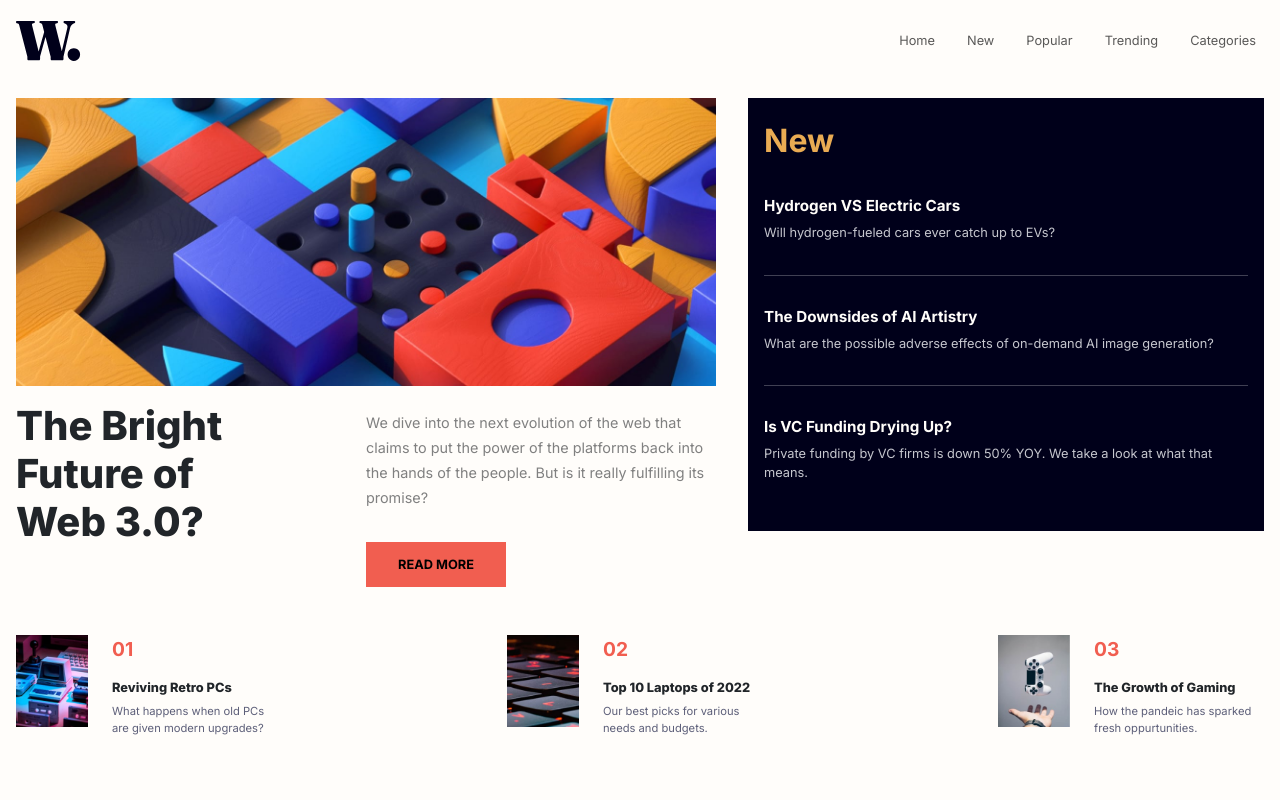
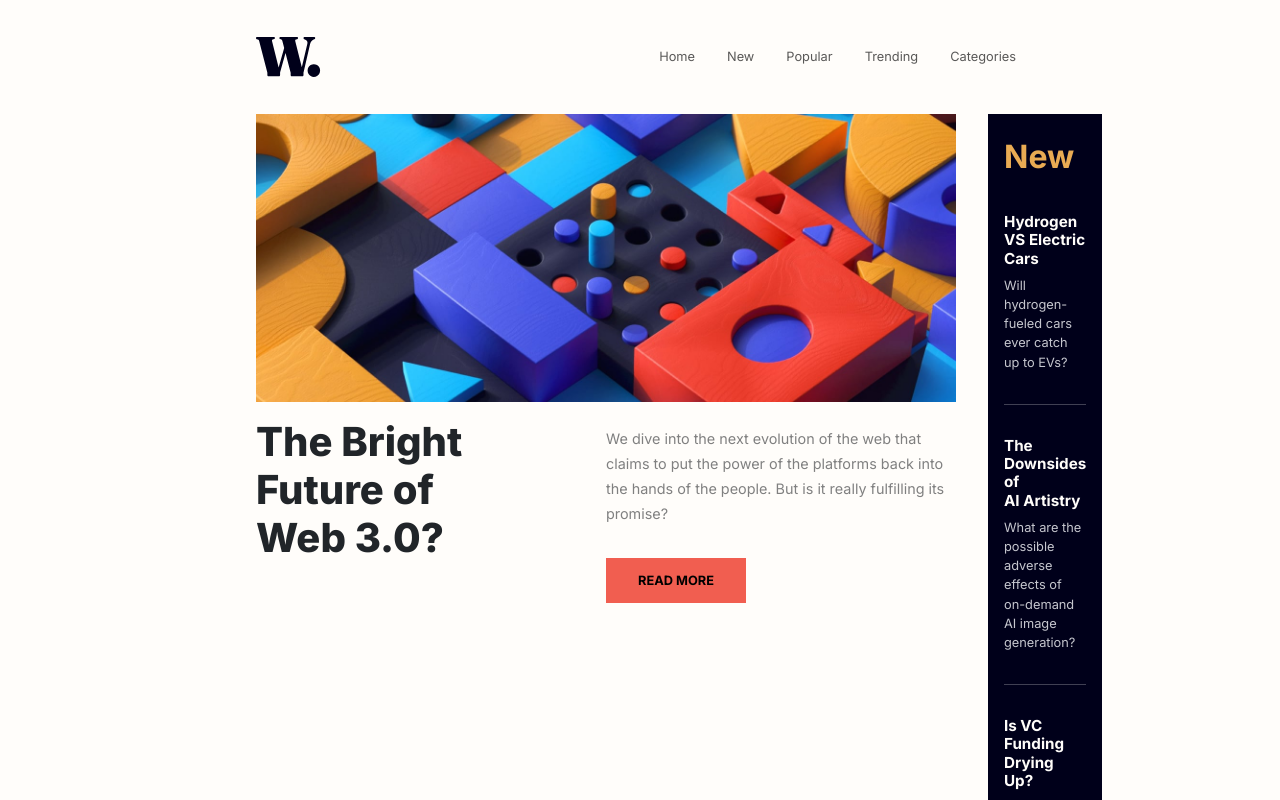
Before and after one commit to abigailjulie/FrontendMentor_NewsHomepage, a React (Vite) app: page / in a window 1280 px wide. Shown: the top 800 px of the page. Built offline with nearby package versions, Linux system fonts and the light colour scheme.

Commit message:
added classnames to make styles more specific for desktop

```diff
--- a/src/App.css
+++ b/src/App.css
@@ -98,7 +98,7 @@ html body {
 }
 
 @media (min-width: 376px) {
-  body {
+  html body {
     margin: 1rem 15rem;
   }
 }
```
